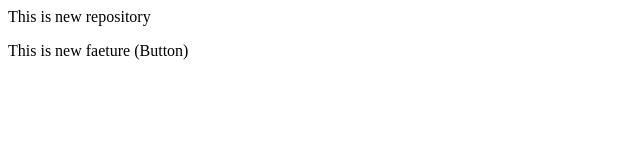
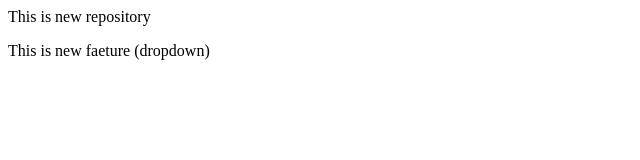
Before and after one commit to Saurabhh1111/LocalRepo, a plain HTML site: page index.html in a window 1280 px wide. Shown: the full height of the page, 0-640 px from the left. Drawn offline with Linux system fonts and the light colour scheme.

Commit message:
Add dropdown

```diff
--- a/index.html
+++ b/index.html
@@ -1,2 +1,2 @@
 <p>This is new repository</p>
-<p>This is new faeture (Button)</p>
+<p>This is new faeture (dropdown)</p>
```
